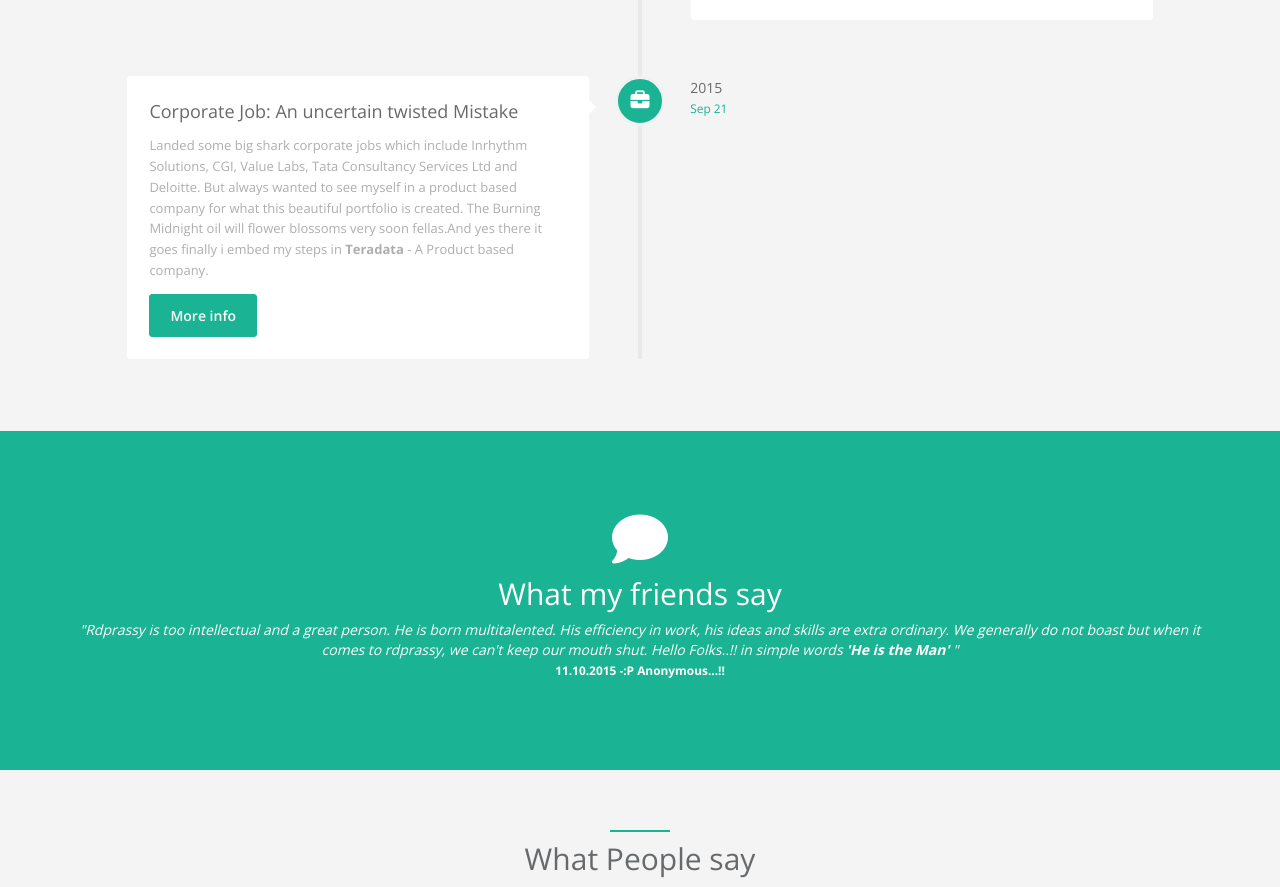
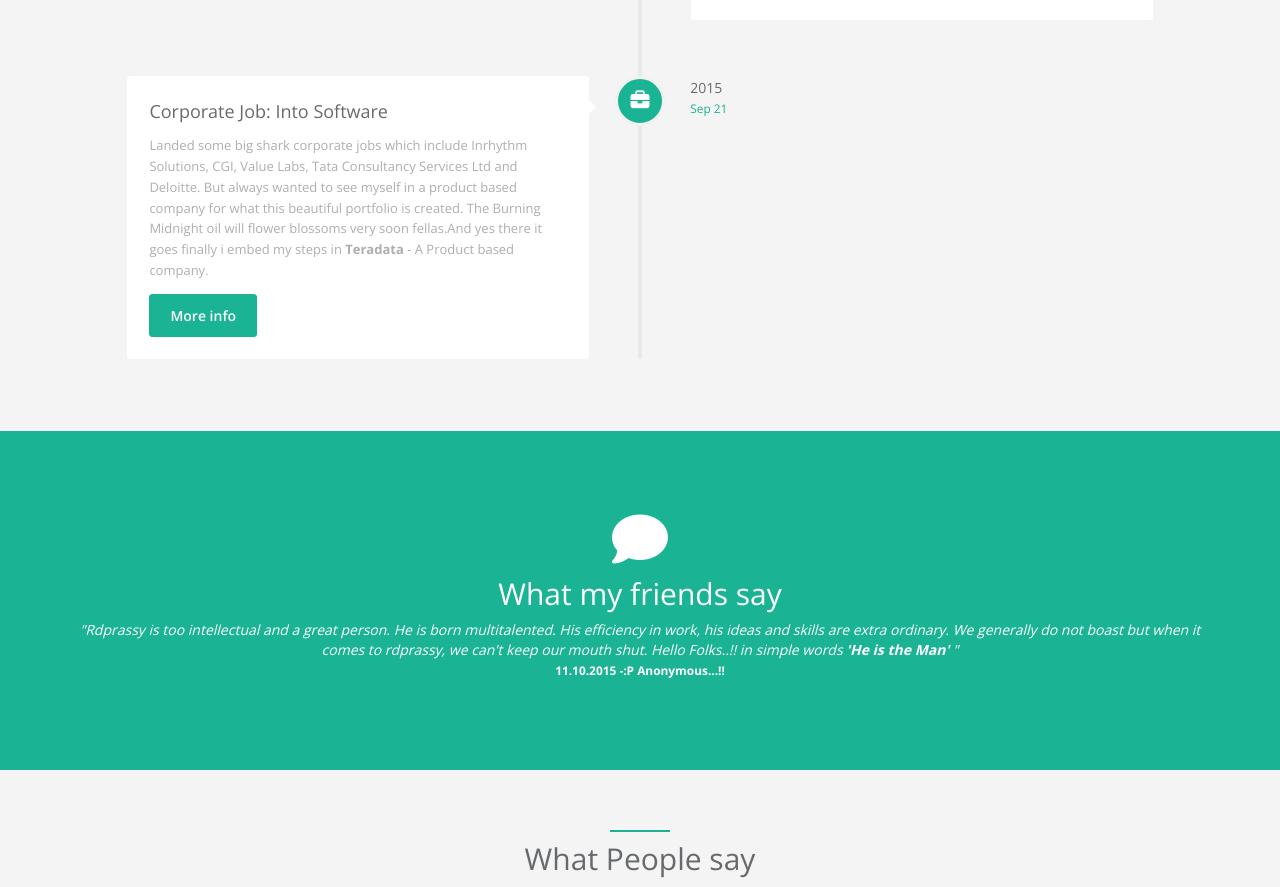
Before and after one commit to rdprassy/portfolio, a plain HTML site: page index.html in a window 1280 px wide. Shown: the part 4338-5225 px from the top of the page. Drawn offline with nearby package versions, Linux system fonts and the light colour scheme.

```diff
--- a/index.html
+++ b/index.html
@@ -369,7 +369,7 @@
                         </div>
                         <section id="job">
                         <div class="vertical-timeline-content">
-                            <h2>Corporate Job: An uncertain twisted Mistake</h2>
+                            <h2>Corporate Job: Into Software</h2>
                             <p>Landed some big shark corporate jobs which include Inrhythm Solutions, CGI, Value Labs, Tata Consultancy Services Ltd and Deloitte. But always wanted to see myself in a product based company for what this beautiful portfolio is created. The Burning Midnight oil will flower blossoms very soon fellas.And yes there it goes finally i embed my steps in <b>Teradata</b> - A Product based company. </p>
                             <a href="#testimonials" class="btn btn-xs btn-primary page-scroll"> More info</a>
                             <span class="vertical-date"> 2015 <br/> <small>Sep 21</small> </span>
```
